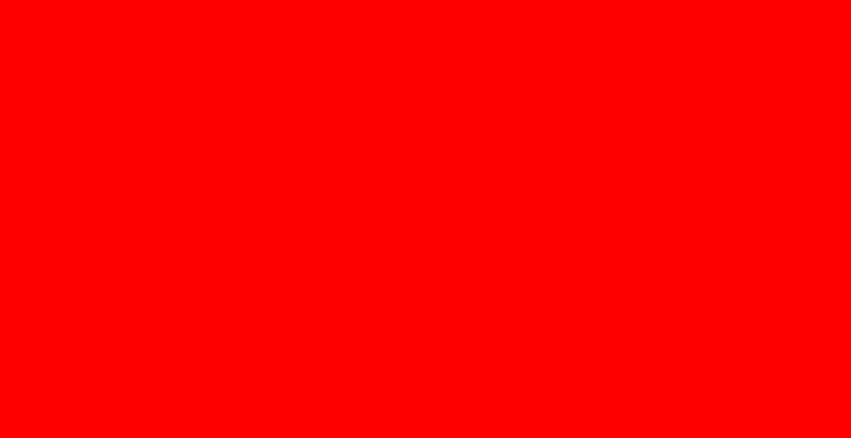
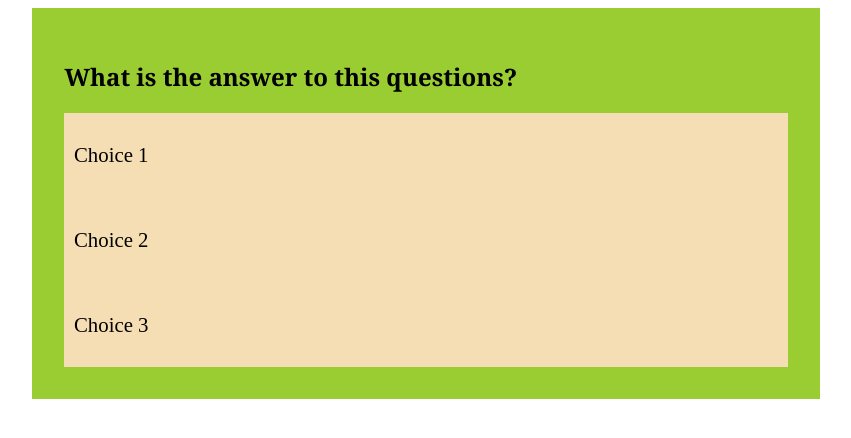
Before and after one commit to staten-island-tech/quizgame-carol, a website built with Parcel: page src/Game.html in a window 1280 px wide. Shown: the whole page, without its empty margins (214-1065 px from the left). Built offline with nearby package versions, Linux system fonts and the light colour scheme.

Commit message:
Layout - CSS

```diff
--- a/src/Game.html
+++ b/src/Game.html
@@ -5,8 +5,32 @@
     <meta name="viewport" content="width=device-width, initial-scale=1.0">
     <title>Document</title>
     <link rel="stylesheet" href="/src/scss/game.scss">
+    <link rel="stylesheet" href="/src/scss/layout.scss">
 </head>
 <body>
+    <div class="container">
+
+        <div id="game" class="game-content">
+          <h2 id="question">What is the answer to this questions?</h2>
+
+          <div class="choice-container">
+            <!--data ==> adds custom codes to the property -->
+            <p class="choice-text" data-number="1">Choice 1</p>
+          </div>
+
+          <div class="choice-container">
+            <p class="choice-text" data-number="2">Choice 2</p>
+          </div>
+
+          <div class="choice-container">
+            <p class="choice-text" data-number="3">Choice 3</p>
+          </div>
+
+        </div>
+
+        <div class="life"></div>
+    </div>
+
     <script src="js/script.js"></script>
 </body>
 </html>
--- /dev/null
+++ b/src/js/script.js
@@ -0,0 +1,3 @@
+const question = document.getElementById("question");
+const choice = Arrary.from(document.getElementsByClassName("choice-text"));
+console.log(choice);
--- a/src/scss/game.scss
+++ /dev/null
@@ -1,3 +0,0 @@
-body {
-  background-color: red;
-}
--- /dev/null
+++ b/src/scss/layout.scss
@@ -0,0 +1,38 @@
+.container {
+  display: flex;
+  justify-content: center;
+  align-items: center;
+}
+
+.game-content {
+  flex-direction: column;
+}
+
+#game {
+  background-color: yellowgreen;
+  padding: 2rem;
+}
+
+#question {
+  font-size: 1.5rem;
+  font-family: Georgia, "Times New Roman", Times, serif;
+}
+.choice-container {
+  background-color: wheat;
+  font-size: 1.3rem;
+  display: flex;
+  width: 80vw;
+  max-width: 45rem;
+  padding: 0.1rem;
+}
+
+.choice-container:hover {
+  cursor: pointer;
+  box-shadow: 0 0.4rem 1rem 0 red;
+  transform: translateY(-0.1rem);
+  transition: transform 150ms;
+}
+
+.choice-text {
+  padding: 0.5rem;
+}
```
